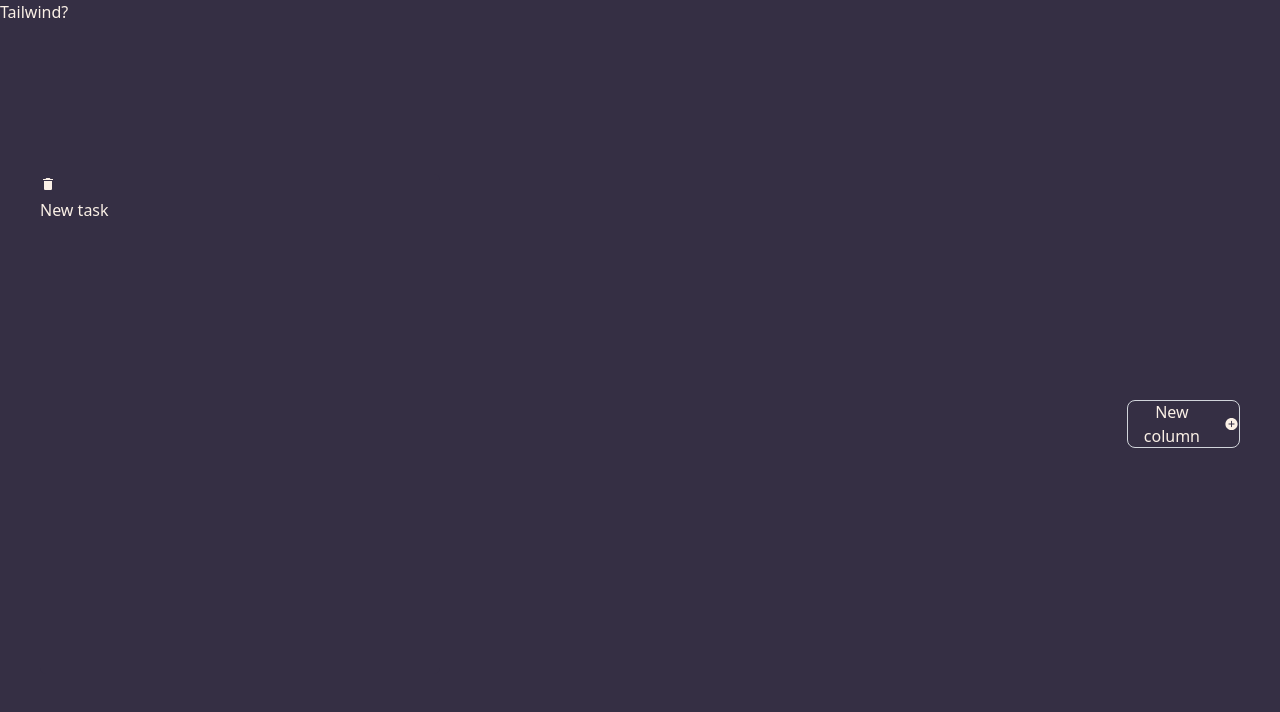
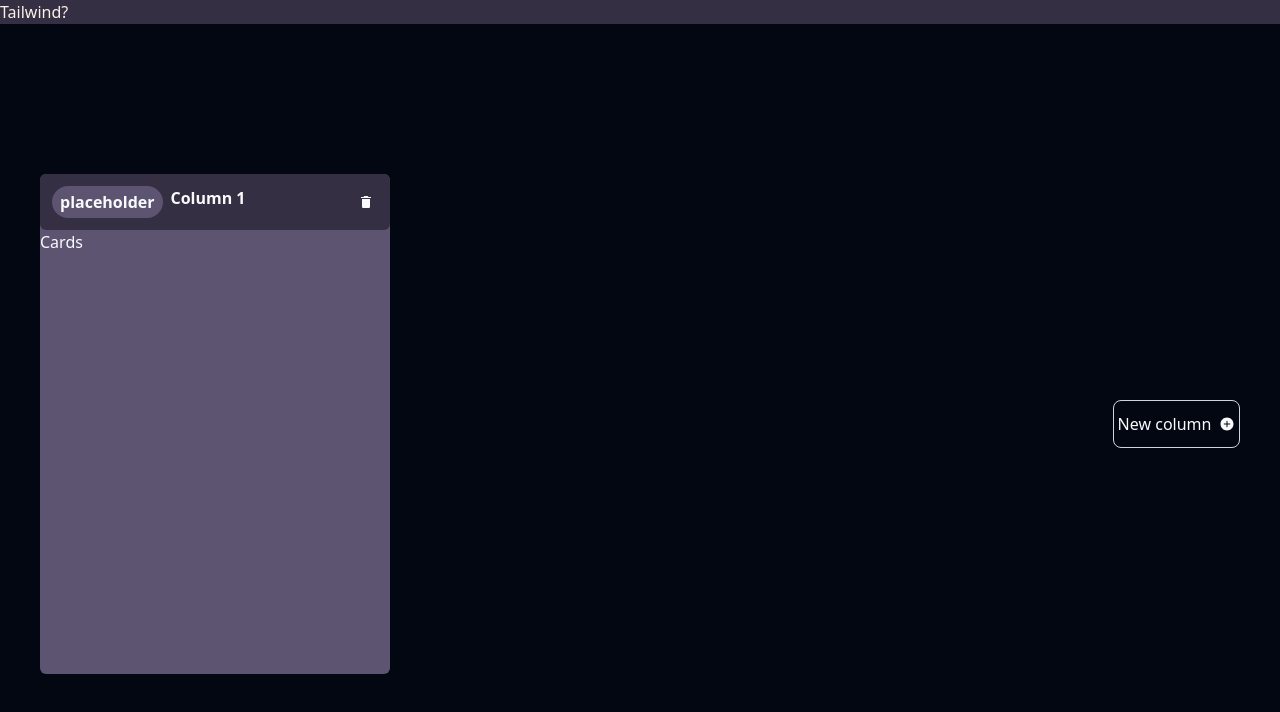
Before and after one commit to jumistrandberg/react-kanban, a React (Vite) app: page / in a window 1280 px wide. Both pictures are taken after a click on the button "New column". Shown: the top 712 px of the page. Built offline with nearby package versions, Linux system fonts and the light colour scheme.

Commit message:
added and changed styles

```diff
--- a/src/App.css
+++ b/src/App.css
@@ -5,5 +5,5 @@
 html,
 body,
 #root {
-  @apply bg-mainBackgroundColor text-mainTextColor box-border;
+  @apply bg-gray-950 text-gray-50 box-border;
 }
--- a/src/components/Column.jsx
+++ b/src/components/Column.jsx
@@ -3,27 +3,81 @@ import { IoMdTrash } from "react-icons/io";
 import { useSearchParams } from "react-router-dom";
 import Card from "./Card";
 
-const Column = ({ column, handleDeleteColumn, handleCreateCard, handleCardOpen }) => {
+const Column = ({
+  column,
+  handleDeleteColumn,
+  handleCreateCard,
+  handleCardOpen,
+}) => {
   const [editColName, setEditColName] = useState(false);
 
   return (
-    <div className="
-    bg-mainBackgroundColor
-    w-[400px]
+    <div
+      className="
+    bg-columnBackgroundColor
+    w-[350px]
     h-[500px]
     max-h-[500px]
     rounded-md
     flex
     flex-col
-    ">
+    "
+    >
       <div className="column">
+        {/* Column Title  */}
         <div
+          className="
+        bg-mainBackgroundColor
+        text-md
+        cursor-grab
+        rounded-md
+        p-3
+        font-bold
+        border-columnBackgroundColor
+        border-3
+        flex
+        items-center
+        justify-between"
+        >
+          <div className="flex gap-2">
+            <div
+              className="
+            bg-columnBackgroundColor
+            flex
+            justify-center
+            items-center
+            px-2
+            py-1
+            rounded-full"
+            >
+              placeholder
+            </div>
+            {column.title}
+          </div>
+          <button
+            aria-label="trash icon"
+            onClick={() => {
+              handleDeleteColumn(column.id);
+            }}
+            className="
+            hover:stroke-white
+            hover:bg-columnBackgroundColor
+            rounded
+            px-1
+            py-2"
+          >
+            <IoMdTrash />
+          </button>
+        </div>
+        {/* Card container  */}
+        <div className="flex flex-grow">Cards</div>
+        {/* <div
           className="col-top-part"
           onClick={() => {
             setEditColName(true);
           }}
         >
-          {/* <div>
+          <div>
             {!editColName && column.title}{" "}
             {editColName && (
               <input
@@ -38,19 +92,10 @@ const Column = ({ column, handleDeleteColumn, handleCreateCard, handleCardOpen }
                 }}
               />
             )}
+          </div>
           </div> */}
 
-          <button
-            aria-label="trash icon"
-            onClick={() => {
-              handleDeleteColumn(column.id);
-            }}
-          >
-            <IoMdTrash />
-          </button>
-        </div>
-
-        <button onClick={() => handleCreateCard(column.id)}>New task</button>
+        {/* <button onClick={() => handleCreateCard(column.id)}>New task</button> */}
       </div>
     </div>
   );
```
